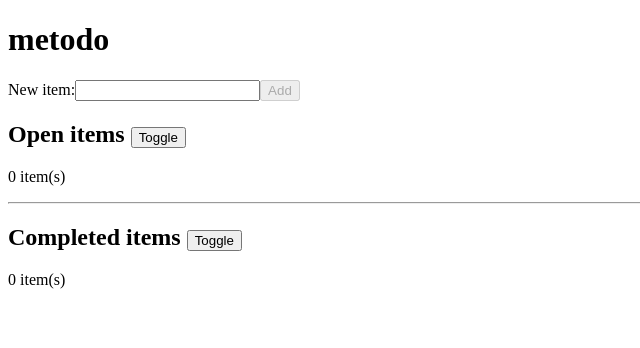
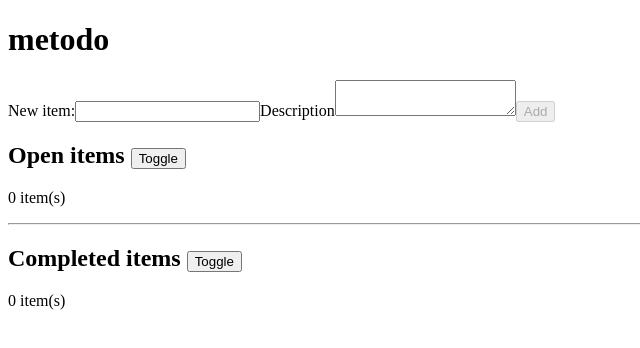
Before and after one commit to dku7/fe-metodo, a React (Vite) app: page / in a window 1280 px wide. Shown: the top 348 px of the page, without its empty margins (0-640 px from the left). Built offline with nearby package versions, Linux system fonts and the light colour scheme.

Commit message:
allow adding description and showing on lists

```diff
--- a/src/App.jsx
+++ b/src/App.jsx
@@ -17,19 +17,28 @@ const useStorageState = (key, initialState) => {
 
 const App = () => {
   const [todoList, setTodoList] = useStorageState("todolist", []);
-  const [newTodo, setNewTodo] = useState("");
+  const [newTodoTitle, setNewTodoTitle] = useState("");
+  const [newTodoDescription, setNewTodoDescription] = useState("");
 
-  const handNewTodoChange = (event) => setNewTodo(event.target.value);
+  const handNewTodoTitleChange = (event) => setNewTodoTitle(event.target.value);
+  const handleNewTodoDescriptionChange = (event) =>
+    setNewTodoDescription(event.target.value);
 
   const handleNewTodoSubmit = (event) => {
     event.preventDefault();
 
-    if (!newTodo) return;
+    if (!newTodoTitle) return;
 
-    const todo = { todo: newTodo, id: Date.now(), complete: false };
+    const todo = {
+      title: newTodoTitle,
+      description: newTodoDescription,
+      id: Date.now(),
+      complete: false,
+    };
 
     setTodoList([todo, ...todoList]);
-    setNewTodo("");
+    setNewTodoTitle("");
+    setNewTodoDescription("");
   };
 
   const handleMarkTodoDone = (id) => {
@@ -51,8 +60,10 @@ const App = () => {
     <>
       <Heading title={"metodo"} />
       <AddNewTodo
-        newTodo={newTodo}
-        onNewTodoChange={handNewTodoChange}
+        newTodoTitle={newTodoTitle}
+        newTodoDescription={newTodoDescription}
+        onNewTodoTitleChange={handNewTodoTitleChange}
+        onNewTodoDescriptionChange={handleNewTodoDescriptionChange}
         onNewTodoSubmit={handleNewTodoSubmit}
       />
       <TodoList
--- a/src/components/AddNewTodo.jsx
+++ b/src/components/AddNewTodo.jsx
@@ -1,16 +1,29 @@
-const AddNewTodo = ({ newTodo, onNewTodoChange, onNewTodoSubmit }) => {
+const AddNewTodo = ({
+  newTodoTitle,
+  newTodoDescription,
+  onNewTodoTitleChange,
+  onNewTodoDescriptionChange,
+  onNewTodoSubmit,
+}) => {
   return (
     <>
       <form onSubmit={onNewTodoSubmit}>
-        <label htmlFor="newtodo">New item:</label>
+        <label htmlFor="todo-title">New item:</label>
         <input
           type="text"
-          name="newtodo"
-          id="newtodo"
-          value={newTodo}
-          onChange={onNewTodoChange}
+          name="todo-title"
+          id="todo-title"
+          value={newTodoTitle}
+          onChange={onNewTodoTitleChange}
+          required
         />
-        <button type="submit" disabled={!newTodo}>
+        <label htmlFor="todo-description">Description</label>
+        <textarea
+          name="todo-description"
+          id="todo-description"
+          value={newTodoDescription}
+          onChange={onNewTodoDescriptionChange}></textarea>
+        <button type="submit" disabled={!newTodoTitle}>
           Add
         </button>
       </form>
--- a/src/components/TodoItem.jsx
+++ b/src/components/TodoItem.jsx
@@ -1,9 +1,20 @@
-const TodoItem = ({ todo, onDoItem, onDeleteItem }) => (
-  <li>
-    {todo.todo}
-    <button onClick={() => onDoItem(todo.id)}>Done</button>
-    <button onClick={() => onDeleteItem(todo.id)}>Delete</button>
-  </li>
-);
+import { useState } from "react";
+
+const TodoItem = ({ todo, onDoItem, onDeleteItem }) => {
+  const [isDescriptionVisible, setIsDescriptionVisible] = useState(false);
+
+  return (
+    <li>
+      {todo.title}
+
+      <button onClick={() => setIsDescriptionVisible(!isDescriptionVisible)}>
+        Details
+      </button>
+      <button onClick={() => onDoItem(todo.id)}>Done</button>
+      <button onClick={() => onDeleteItem(todo.id)}>Delete</button>
+      {isDescriptionVisible && <p>{todo.description}</p>}
+    </li>
+  );
+};
 
 export default TodoItem;
```
